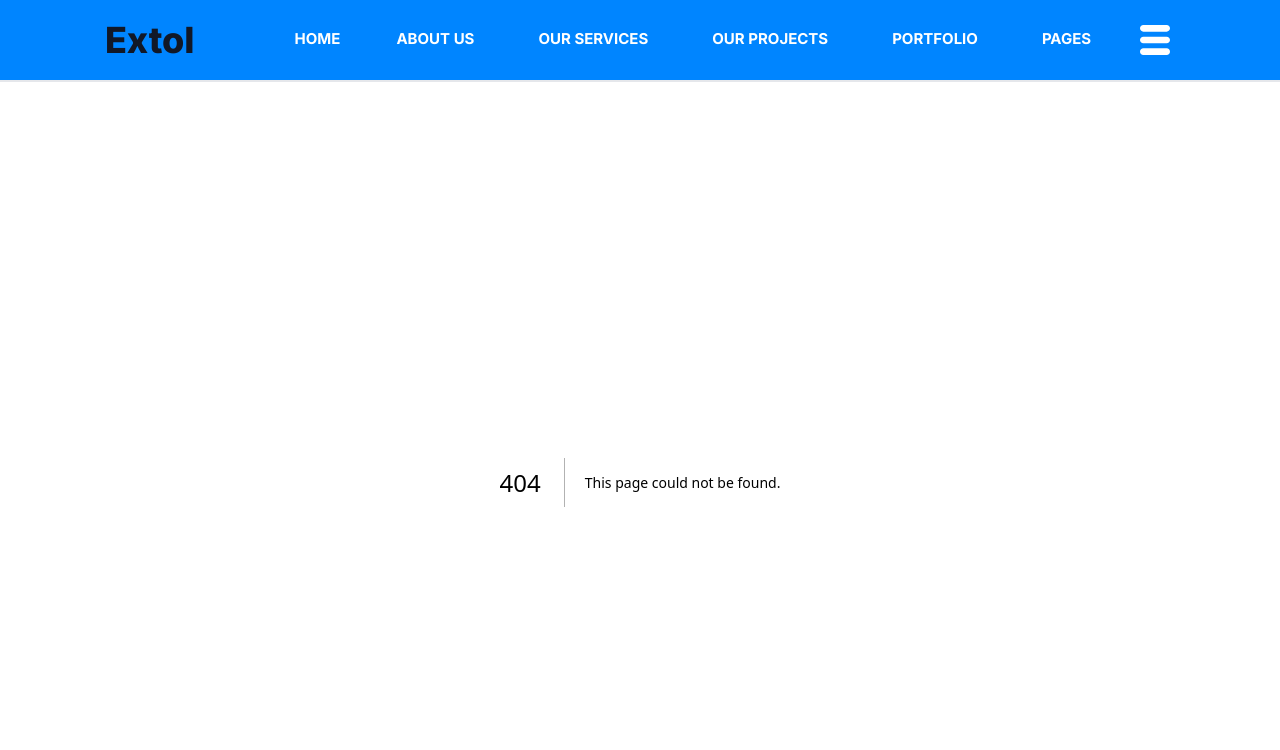
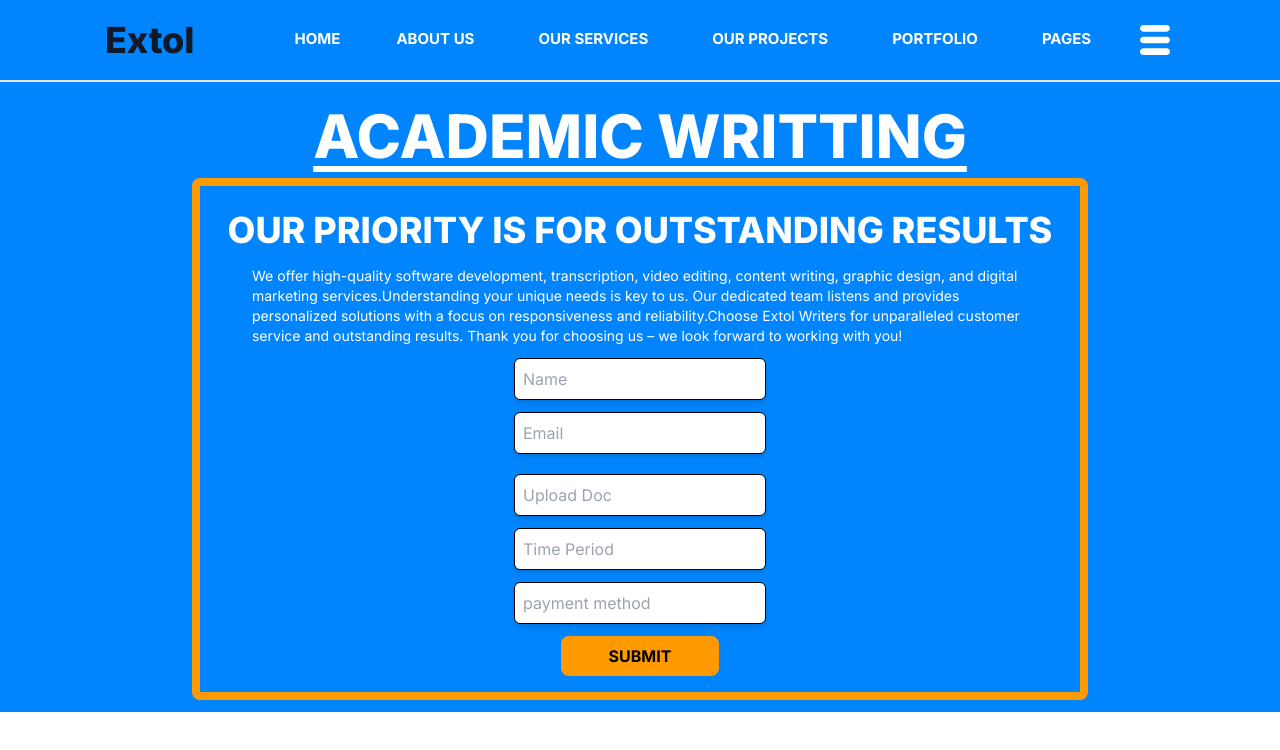
Before and after one commit to mwaniki-david/Extol, a Next.js app: page /Acadamicwriting in a window 1280 px wide. Before the commit this address had no page. Shown: the top 750 px of the page. Built offline with nearby package versions, Linux system fonts and the light colour scheme.

Commit message:
2:19pm changes

```diff
--- a/Components/Herosection.tsx
+++ b/Components/Herosection.tsx
@@ -37,11 +37,16 @@ const Herosection = () => {
       </div>
       <div className='flex items-center justify-center bg-[#0085FF] -mt-6 px-3 '>
       <div className=' grid grid-flow-col p-2 md:p-1 text-white   rounded-md w-auto lg:max-w-[1120px] lg:-mt-7'>
+        <Link href='Acadamicwriting'>
         <div className=' bg-black p-2 gap-10 text-bold rounded-lg '>
-          <h1 className=' flex lg:text-3xl uppercase p-1 md:p-2 font-bold items-center justify-center '>graphic design</h1>
+          <h1 className=' flex lg:text-3xl uppercase p-1 md:p-2 font-bold items-center justify-center '>Academic writing</h1>
           <h2 className='text-xs md:text-base md:p-2'>Creative and eye-catching designs for logos, brochures, social media, and other visual content. We help you build a strong  brand identity</h2>
+          <Link href='Acadamicwriting'>
           <TiArrowRightOutline style={iconStyles} className='p-2 lg:p-1' />
+          </Link>
+
         </div>
+        </Link>
         <div className='bg-[#59AFFF] p-2 gap-10 rounded-lg'>
           <h1 className='flex items-center justify-center text-1xl lg:text-3xl uppercase p-1 md:p-2 font-bold'>Content Writing</h1>
           <h2 className='text-xs md:text-base md:p-2'>High-quality content creation for blogs, websites, marketing materials, and more. Our writers produce compelling and SEO-friendly content.</h2>
--- a/Components/Services.tsx
+++ b/Components/Services.tsx
@@ -14,7 +14,7 @@ const Services = () => {
           </div>
           <div className='grid grid-flow-row  md:grid-flow-col md:grid-rows-2 text-white    rounded-lg w-auto p-6 gap-8'>
         <div className=' bg-[#FF9900] rounded-3xl p-2 gap-10 text-bold'>
-          <h1 className='md:text-2xl text-1xl uppercase p-2 text-bold'>graphic design</h1>
+          <h1 className='md:text-2xl text-1xl uppercase p-2 text-bold'>Academic writing</h1>
           <h2 className=' md:text-1xl   p-2'>Creative and eye-catching designs for logos, brochures, social media, and other visual content. We help you build a strong  brand identity</h2>
           <TiArrowRightOutline style={iconStyles} className='p-2' />
         </div>
--- /dev/null
+++ b/app/Acadamicwriting/page.tsx
@@ -0,0 +1,37 @@
+import React from 'react'
+
+const page = () => {
+  return (
+    <div className='bg-[#0085FF] w-full h-auto p-3  '>
+      <form className='flex items-center justify-center flex-col'>
+        <h1 className='text-white text-[35px] p-3 lg:text-6xl uppercase px-4 font-extrabold underline underline-offset-8'>
+          Academic Writting
+        </h1>
+        <div className=' grid grid-flow-row p-2 border border-black border-y-[#FF9900] border-x-[#FF9900] border-x-8 border-y-8 rounded-lg shadow-4xl shadow-[#FF9900]'>
+          <div className=' p-1'>
+            <div className='flex flex-col gap-3 p-2  justify-center items-center'>
+              <h1 className='text-white text-[25px] p-1 lg:text-4xl uppercase px-2 font-extrabold'>
+             OUR PRIORITY IS FOR outstanding results
+              </h1>
+              <h2 className='text-white px-3 text-sm md:text-md  md:max-w-[800px]'>
+              We offer high-quality software development, transcription, video editing, content writing, graphic design, and digital marketing services.Understanding your unique needs is key to us. Our dedicated team listens and provides personalized solutions with a focus on responsiveness and reliability.Choose Extol Writers for unparalleled customer service and outstanding results. Thank you for choosing us – we look forward to working with you!
+              </h2>
+              <input className='p-2 border shadow-md rounded-md border-black' type="text" name="name" placeholder='Name' />
+              <input className='p-2 border shadow-md rounded-md border-black' type="text" name="name" placeholder='Email' />
+            </div>
+          </div>
+          <div className='text-black flex gap-3 flex-col p-2  justify-center items-center '>
+          <input className='p-2 border shadow-md rounded-md border-black ' type="text" name="name" placeholder='Upload Doc' />
+          <input className='p-2 border shadow-md rounded-md border-black' type="text" name="name" placeholder='Time Period'/>
+          <input className='p-2 border shadow-md rounded-md border-black' type="text" name="name" placeholder='payment method' />
+          <button className='px-12 p-2 bg-[#FF9900] rounded-lg uppercase font-bold'>
+            submit
+          </button>
+          </div>
+        </div>
+      </form>
+    </div>
+  )
+}
+
+export default page
```
